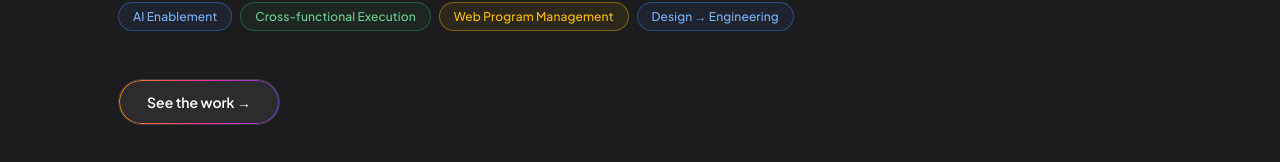
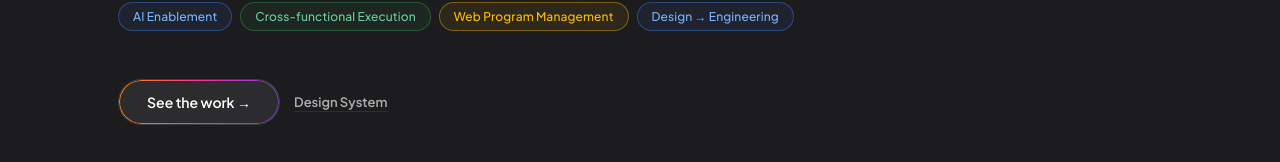
Before and after one commit to loumontano/portfolio, a plain HTML site: page index.html in a window 1280 px wide. Shown: the part 638-800 px from the top of the page. Drawn offline with Linux system fonts and the light colour scheme.

Commit message:
Update index.html

```diff
--- a/index.html
+++ b/index.html
@@ -6,7 +6,7 @@
 <style>
 @charset "utf-8";
 
-*, ::before, ::after { box-sizing: border-box; margin: 0px; padding: 0px;}
+*, ::before, ::after { box-sizing: border-box; margin: 0px; padding: 0px; }
 
 :root { --bg: #1C1C1E; --surface: #242426; --surface-2: #2C2C2E; --border: rgba(255,255,255,0.08); --text: #FFFFFF; --text-mid: rgba(255,255,255,0.65); --text-low: rgba(255,255,255,0.35); --grad: linear-gradient(90deg, #4285F4, #34A853); --blue: #4285F4; --green: #34A853; --yellow: #FBBC04; --red: #EA4335; --purple: #9B59B6; }
 
@@ -57,6 +57,9 @@ nav { position: fixed; top: 0px; left: 0px; right: 0px; z-index: 100; display: f
 .hero-cta::before { content: ""; position: absolute; inset: 0px; border-radius: 100px; padding: 1px; background: linear-gradient(90deg, rgb(255, 140, 0), rgb(255, 45, 155), rgb(124, 58, 237)); mask: linear-gradient(rgb(255, 255, 255) 0px, rgb(255, 255, 255) 0px) content-box exclude, linear-gradient(rgb(255, 255, 255) 0px, rgb(255, 255, 255) 0px); }
 
 .hero-cta:hover { background: var(--surface); transform: translateY(-1px); }
+
+.ds-link { font-size: 13px; font-weight: 600; color: var(--text-mid); text-decoration: underline; text-underline-offset: 4px; text-decoration-color: var(--border); transition: color 0.2s, text-decoration-color 0.2s; }
+.ds-link:hover { background: linear-gradient(90deg, rgb(255, 140, 0), rgb(255, 45, 155), rgb(124, 58, 237)); -webkit-background-clip: text; background-clip: text; color: transparent; text-decoration-color: rgb(255, 45, 155); }
 
 .section { padding: 100px 48px; max-width: 1140px; margin: 0px auto; }
 
@@ -226,7 +229,10 @@ footer p { font-size: 13px; color: var(--text-low); }
         <span class="chip amber">Web Program Management</span>
         <span class="chip blue">Design → Engineering</span>
       </div>
-      <a class="hero-cta" href="https://loumontano.vercel.app/#work">See the work →</a>
+      <div style="display:flex; gap:14px; align-items:center; flex-wrap:wrap;">
+        <a class="hero-cta" href="https://loumontano.vercel.app/#work">See the work →</a>
+        <a class="ds-link" href="/design-system.html">Design System</a>
+      </div>
     </div>
   </div>
   </div>
```
